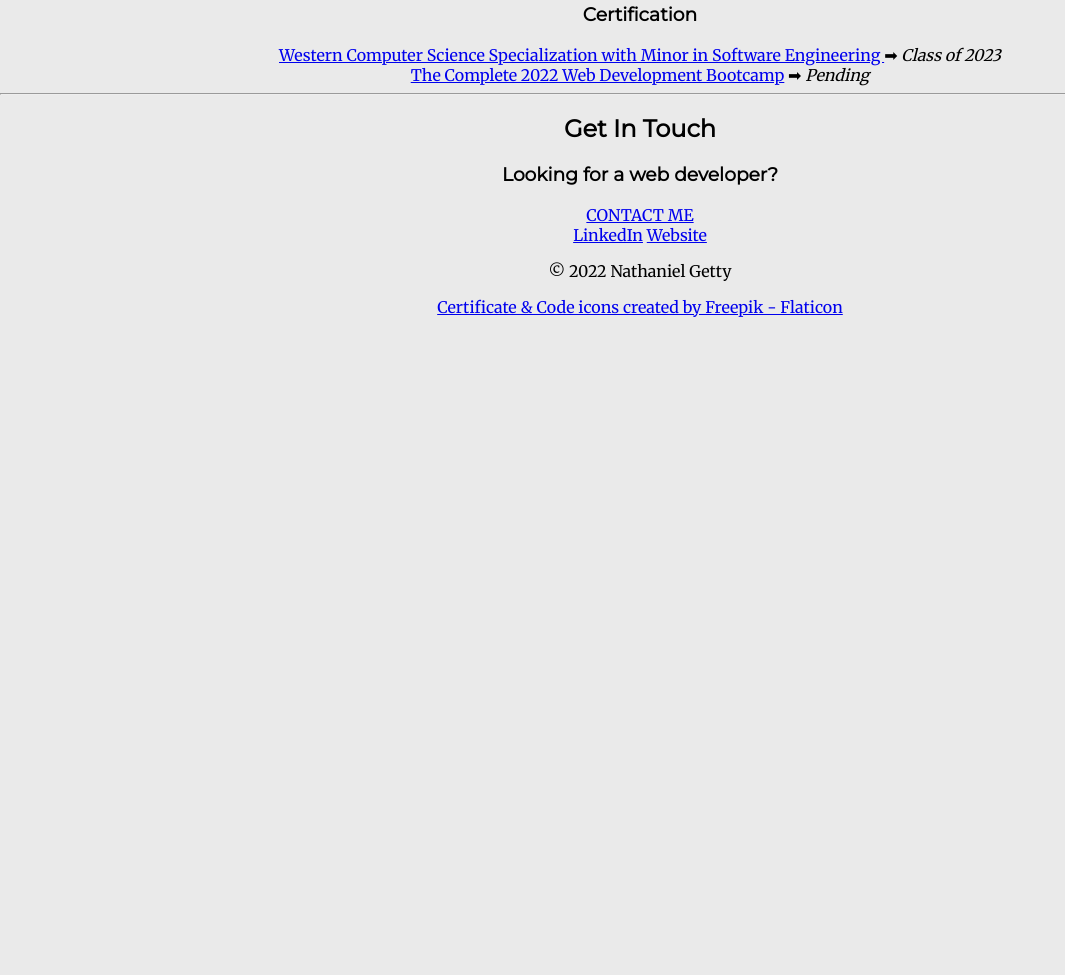
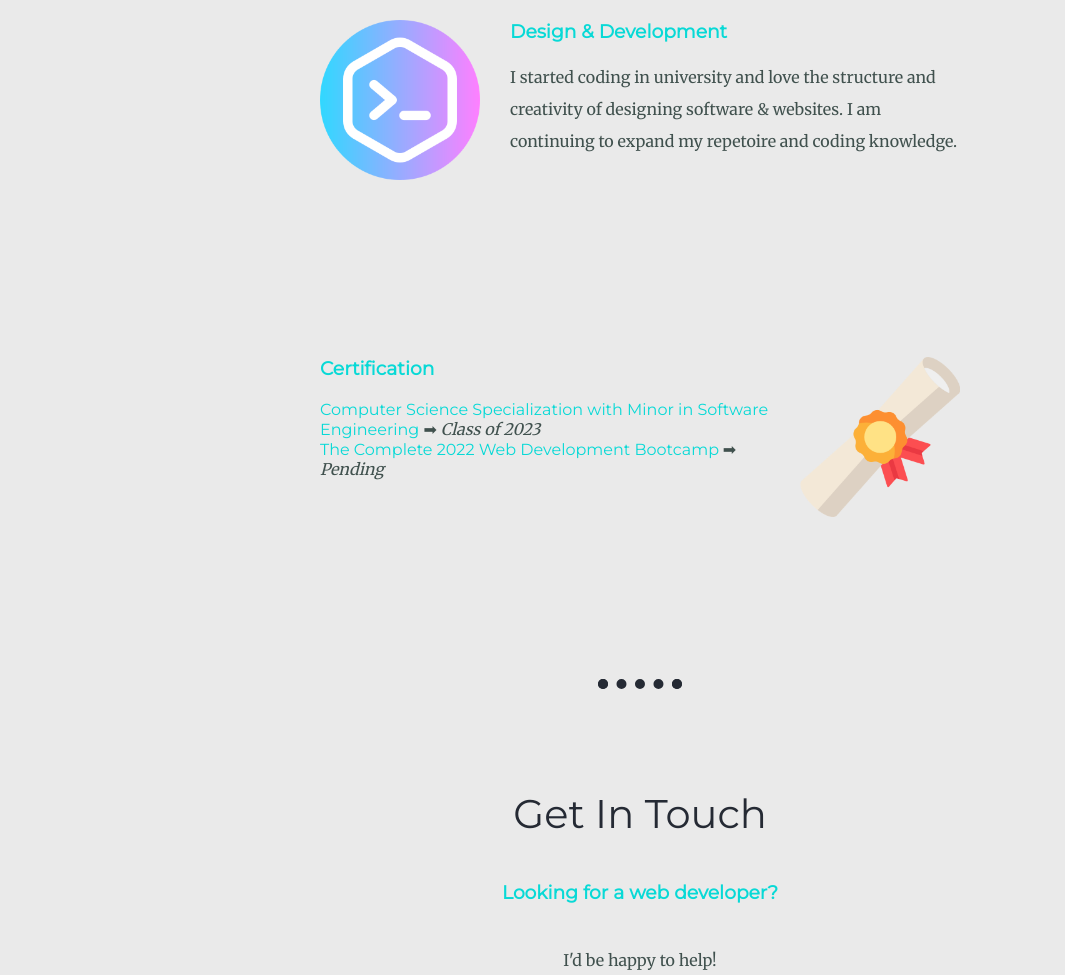
Before and after one commit to ngetty/cv, a plain HTML site: page index.html in a window 1280 px wide. Shown: the part 1825-2800 px from the top of the page, without its empty margins (0-1065 px from the left). Before the commit the page ends 2142 px from the top, so only its background shows below. Drawn offline with Linux system fonts and the light colour scheme.

Commit message:
Add files via upload

```diff
--- a/css/styles.css
+++ b/css/styles.css
@@ -3,20 +3,49 @@ body {
   background-color: #EAEAEA;
   margin: 0;
   font-family: 'Merriweather', sans-serif;
+  color: #40514E;
 }
 
 h1 {
   margin: 0;
   font-family: 'Sacramento', cursive;
   font-size: 5.625em;
+  margin-top: 50px;
+  color: #252A34;
 }
 
 h2 {
   font-family: 'Montserrat', sans-serif;
+  font-size: 2.5em;
+  color: #252A34;
+  font-weight: normal;
+  padding-bottom: 10px;
 }
 
 h3 {
   font-family: 'Montserrat', sans-serif;
+  color: #08D9D6;
+}
+a {
+  color: #08D9D6;
+  font-family: 'Montserrat', sans-serif;
+  text-decoration: none;
+}
+
+a:hover {
+  color: #FF2E63;
+}
+
+p {
+  color: #40514E;
+  line-height: 2;
+}
+
+hr {
+  width: 5%;
+  border: dotted #252A34 10px;
+  border-bottom: none;
+  margin: 100px auto;
 }
 
 .top {
@@ -27,44 +56,96 @@ h3 {
 
 .middle {
   position: relative;
+  margin: 75px 0;
 }
 
 .bottom {
   position: relative;
+  background-color: #252A34;
+  padding: 50px 0 20px;
+}
+
+.intro {
+  width: 40%;
+  margin: 100px auto;
 }
 
 .t-cloud {
   position: absolute;
   right: 300px;
-  top: 50px;
+  top: 40px;
 }
 
 .b-cloud {
   position: absolute;
-  left: 300px;
+  left: 250px;
   bottom: 300px;
-}
-
-.profile {
-  width: 65%;
-  margin: 0 auto;
-}
-
-.skills {
-  width: 65%;
-  margin: 0 auto;
 }
 
 .pic {
   border-radius: 100%;
+  width: 15%;
 }
 
 .code {
-  height: 300px;
-  width: 300px;
+  width: 25%;
+  float: left;
+  margin-right: 30px;
 }
 
 .cert {
-  height: 300px;
-  width: 300px;
+  width: 25%;
+  float: right;
+  margin-left: 30px;
 }
+
+.skill-row {
+  width: 50%;
+  margin: 200px auto 200px auto;
+  text-align: left;
+}
+
+.contact-msg {
+  width: 40%;
+  margin: 40px auto 60px;
+}
+
+.btn {
+  background: #11cdd4;
+  background-image: -webkit-linear-gradient(top, #11cdd4, #11999e);
+  background-image: -moz-linear-gradient(top, #11cdd4, #11999e);
+  background-image: -ms-linear-gradient(top, #11cdd4, #11999e);
+  background-image: -o-linear-gradient(top, #11cdd4, #11999e);
+  background-image: linear-gradient(to bottom, #11cdd4, #11999e);
+  -webkit-border-radius: 8;
+  -moz-border-radius: 8;
+  border-radius: 8px;
+  font-family: 'Montserrat', sans-serif;
+  color: #ffffff;
+  font-size: 20px;
+  padding: 10px 20px 10px 20px;
+  text-decoration: none;
+}
+
+.btn:hover {
+  background: #30e3cb;
+  background-image: -webkit-linear-gradient(top, #30e3cb, #2bc4ad);
+  background-image: -moz-linear-gradient(top, #30e3cb, #2bc4ad);
+  background-image: -ms-linear-gradient(top, #30e3cb, #2bc4ad);
+  background-image: -o-linear-gradient(top, #30e3cb, #2bc4ad);
+  background-image: linear-gradient(to bottom, #30e3cb, #2bc4ad);
+  text-decoration: none;
+}
+
+.footer-text {
+  color: #EAEAEA;
+}
+
+.footer-link {
+  margin: 10px 20px;
+}
+
+.copyright {
+  font-size: .75rem;
+  padding: 20px 0 0;
+}
--- a/index.html
+++ b/index.html
@@ -15,18 +15,18 @@
     <div class="top">
       <img class="t-cloud" src="images/cloud.png" alt="cloud">
       <h1>I'm Nathaniel.</h1>
-      <p>a programmer.</p>
+      <h2>a web developer.</h2>
       <img class="b-cloud" src="images/cloud.png" alt="cloud">
       <img src="images/mountain.png" alt="mountain">
     </div>
     <div class="middle">
       <div class="profile">
-        <img class="pic" src="images/portrait.JPG" alt="profile-pic" width="200" height="200">
+        <img class="pic" src="images/portrait.JPG" alt="profile-pic">
         <h2>Hello!</h2>
-        <p>
+        <p class="intro">
           I am a Computer Science Specialization student heading into my final year at <strong>Western University</strong>.
           Hailing from London, Ontario, I possess a passion for travelling and trying new things, especially food.
-          I have experience in project management and have participated in various computer science projects during my time at Western.
+          I possess experience in project management and have participated in various computer science projects during my time at Western.
         </p>
       </div>
       <hr>
@@ -40,7 +40,7 @@
         <div class="skill-row">
           <img class="cert" src="images/certificate.png" alt="certificate">
           <h3>Certification</h3>
-          <a href="https://www.westerncalendar.uwo.ca/Modules.cfm?ModuleID=21114&SelectedCalendar=Live&ArchiveID=">Western Computer Science Specialization with Minor in Software Engineering </a> ➡ <em>Class of 2023</em><br>
+          <a href="https://www.westerncalendar.uwo.ca/Modules.cfm?ModuleID=21114&SelectedCalendar=Live&ArchiveID=">Computer Science Specialization with Minor in Software Engineering </a> ➡ <em>Class of 2023</em><br>
           <a href="https://www.udemy.com/course/the-complete-web-development-bootcamp/">The Complete 2022 Web Development Bootcamp</a> ➡ <em>Pending</em>
         </div>
       </div>
@@ -48,6 +48,9 @@
       <div class="contact-me">
         <h2>Get In Touch</h2>
         <h3>Looking for a web developer?</h3>
+        <p class="contact-msg">
+          I'd be happy to help!
+        </p>
         <a class="btn" href="mailto:ngetty@uwo.com">CONTACT ME</a>
       </div>
     </div>
@@ -55,8 +58,8 @@
     <div class="bottom">
       <a class="footer-link" href="https://www.linkedin.com/in/nathanielgetty/">LinkedIn</a>
       <a class="footer-link" href="https://ngetty.github.io/cv/">Website</a>
-      <p>© 2022 Nathaniel Getty</p>
-      <a href="https://www.flaticon.com/free-icons/certificate" title="icons">Certificate & Code icons created by Freepik - Flaticon</a>
+      <p class="footer-text">© 2022 Nathaniel Getty</p>
+      <a class="footer-link" href="https://www.flaticon.com/free-icons/certificate" title="icons">Certificate & Code icons created by Freepik - Flaticon</a>
     </div>
   </body>
 </html>
```
